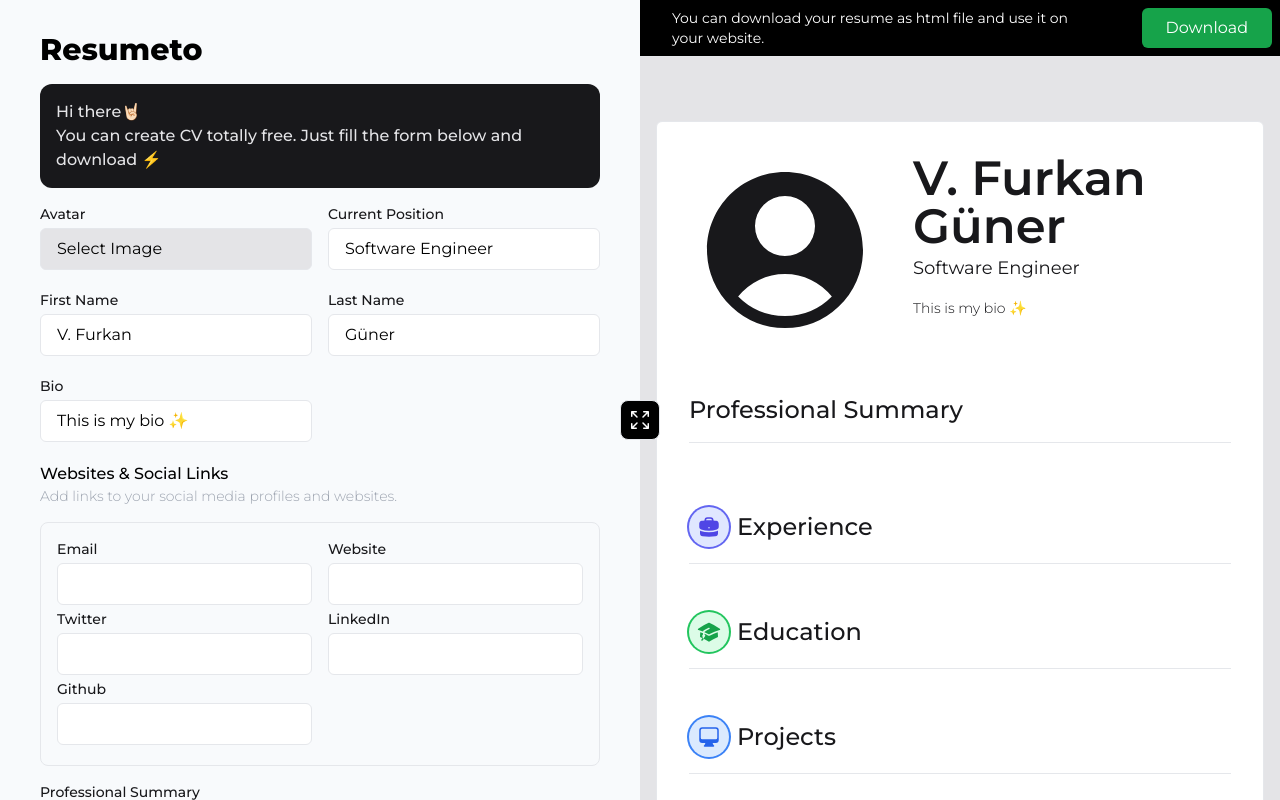
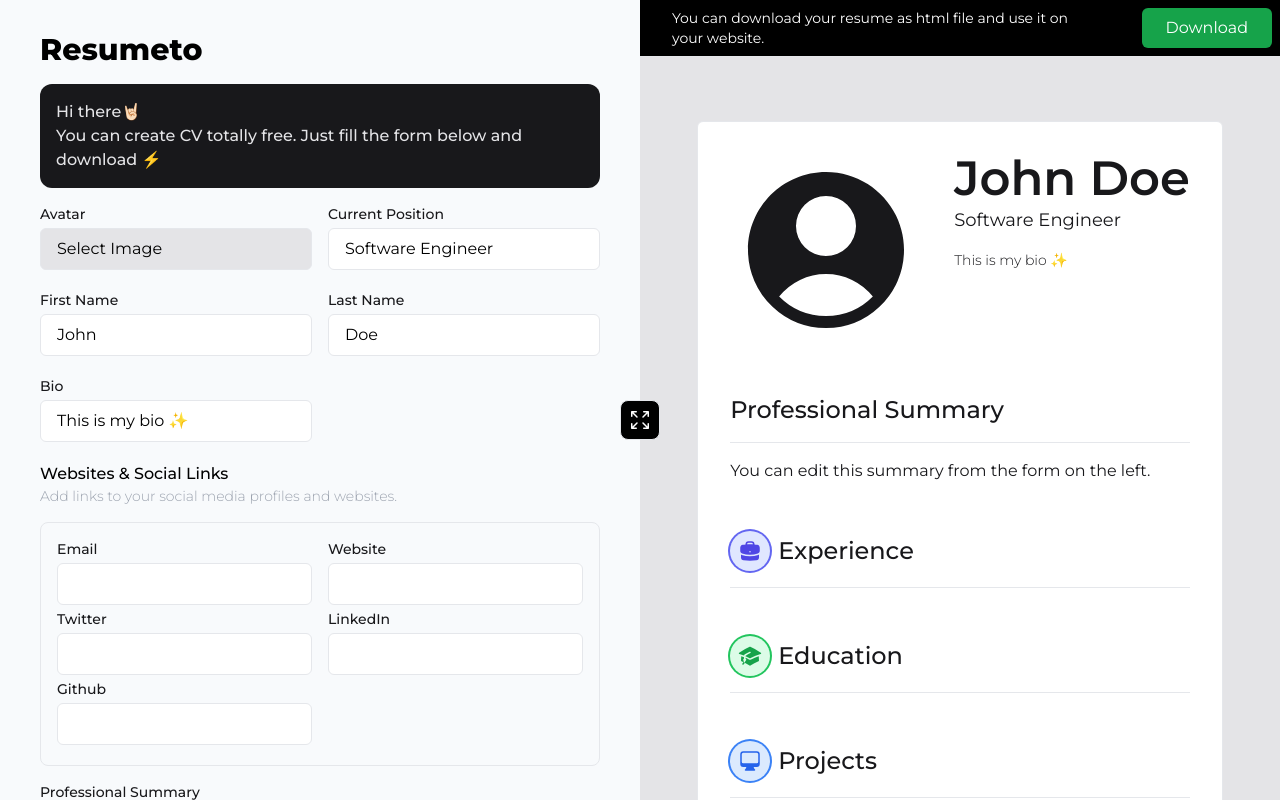
Before and after one commit to vfurkanguner/resumeto, a React (Vite) app: page / in a window 1280 px wide. Built offline with nearby package versions, Linux system fonts and the light colour scheme.

Commit message:
fix: initialState reset

```diff
--- a/src/App.jsx
+++ b/src/App.jsx
@@ -6,15 +6,15 @@
 import { ArrowsPointingOutIcon } from "@heroicons/react/24/solid";
 
 const initialState = {
-  name: "V. Furkan",
+  name: "John",
   bio: "This is my bio ✨",
   jobTitle: "Software Engineer",
-  surname: "Güner",
+  surname: "Doe",
   country: "Turkey",
   linkedin: "linkedin.com",
   github: "github.com",
   website: "vfurkanguner.com",
-  summary: "",
+  summary: "You can edit this summary from the form on the left.",
 };
 // const initialState = {
 //   name: "",
```
